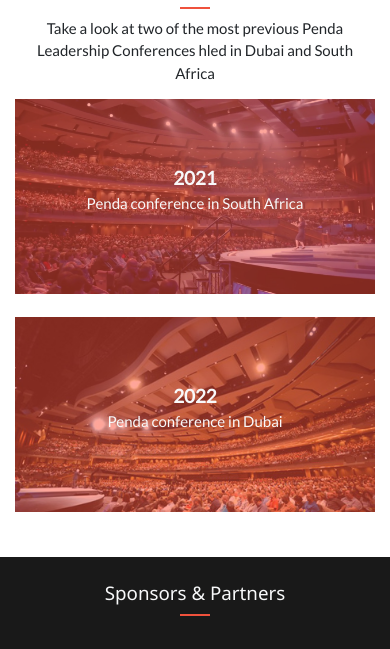
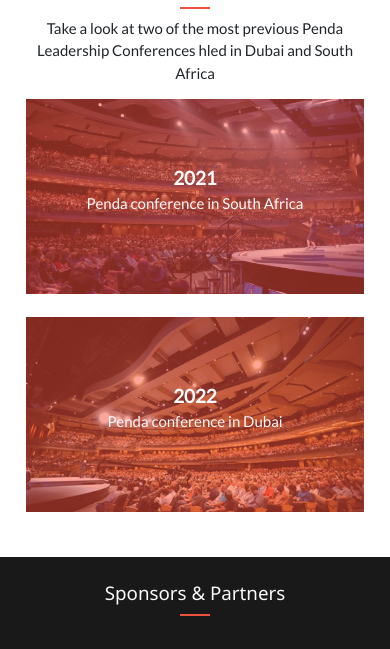
Before and after one commit to c00p75/Capstone-project-Conference-page, a website: page about.html in a window 390 px wide. Shown: the part 1206-1855 px from the top of the page. Drawn offline with nearby package versions, Linux system fonts and the light colour scheme; a web font is replaced by a local one.

Commit message:
Improved responsiveness of showcase container

```diff
--- a/CSS/style.css
+++ b/CSS/style.css
@@ -1,4 +1,4 @@
-/* * { outline: 2px dotted red}; */
+@import url('https://fonts.googleapis.com/css2?family=Pacifico');
 
 * {
   margin: 0;
@@ -77,6 +77,7 @@
   background-image: url(../Images/title2-bg.jpg);
   background-size: 20%;
   background-repeat: repeat;
+  background-clip: text;
   -webkit-background-clip: text;
   -webkit-text-fill-color: transparent;
 }
@@ -178,7 +179,7 @@
   background-repeat: no-repeat;
   padding: 0;
   height: 50vw;
-  width: 400px;
+  width: 100%;
 }
 
 .conference-bg {
--- a/about.html
+++ b/about.html
@@ -87,14 +87,14 @@
       <h2 class="fs-5 fw-bold px-4 pb-1">See the past Penda conferences</h2>
       <div class="line"></div>
       <p class="px-4 pt-2">Take a look at two of the most previous Penda Leadership Conferences hled in Dubai and South Africa</p>
-      <div class="showcase row gap-4 px-3">
-        <div class="conference-container container-fluid text-light col-12 col-md-6" style="background-image: url(Images/recap1.jpg);">
+      <div class="showcase d-flex flex-column flex-md-row justify-content-center align-items-center gap-4 px-3">
+        <div class="conference-container text-light col-12 col-md-6" style="background-image: url(Images/recap1.jpg);">
           <div class="conference-bg container-fluid p-5 d-flex flex-column justify-content-center">
             <p><span class="fs-5 fw-bold">2021</span><br>Penda conference in South Africa</p>
           </div>
         </div>
 
-        <div class="conference-container container-fluid text-light col-12 col-md-6" style="background-image: url(Images/recap2.jpg);">
+        <div class="conference-container text-light col-12 col-md-6" style="background-image: url(Images/recap2.jpg);">
           <div class="conference-bg p-5 d-flex flex-column justify-content-center container-fluid ">
             <p><span class="fs-5 fw-bold">2022</span><br>Penda conference in Dubai</p>
           </div>
```
Also changed, not shown: .lighthouserc.json (added).
